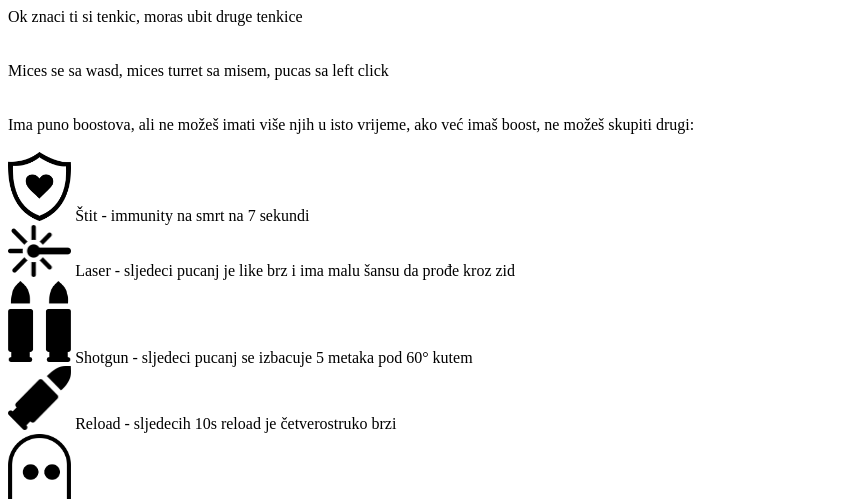
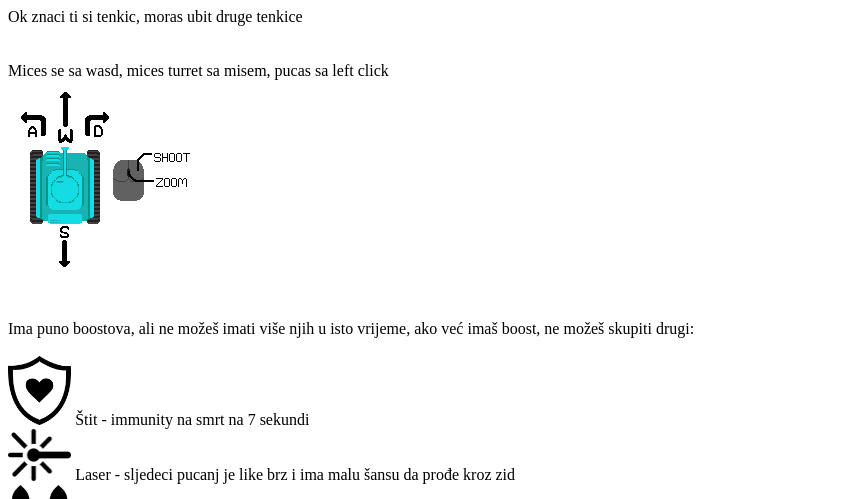
Before and after one commit to GAM-4-5-2022/Schlorp, a website: page piss.html in a window 1280 px wide. Shown: the top 499 px of the page, without its empty margins (0-852 px from the left). Drawn offline with Linux system fonts and the light colour scheme.

Commit message:
pissssss

```diff
--- a/piss.html
+++ b/piss.html
@@ -12,7 +12,8 @@
 <body>
 Ok znaci ti si tenkic, moras ubit druge tenkice
 <br><br><br>
-Mices se sa wasd, mices turret sa misem, pucas sa left click
+Mices se sa wasd, mices turret sa misem, pucas sa left click<br>
+<img src="assets/instruct.png"/>
 <br><br><br>
 Ima puno boostova, ali ne možeš imati više njih u isto vrijeme, ako već imaš boost, ne možeš skupiti drugi:
 <br><br>
```
Also changed, not shown: assets/instruct.png (added).
